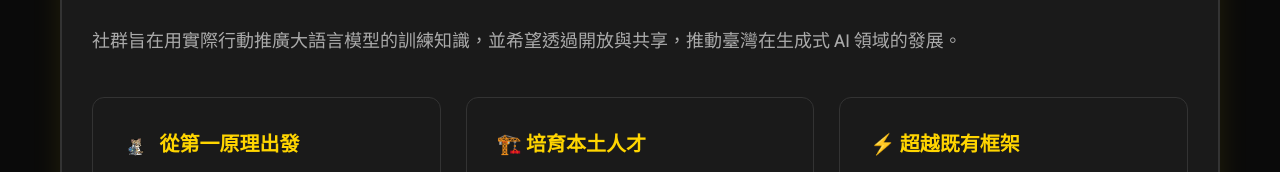
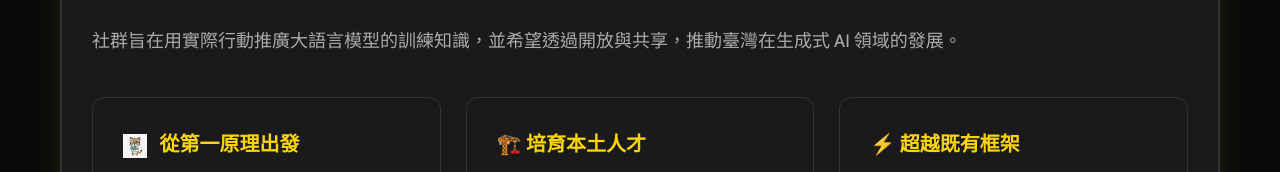
Before and after one commit to thliang01/unofficial-ai-twinkle-website, a plain HTML site: page index.html in a window 1280 px wide. Shown: the part 2400-2572 px from the top of the page. Drawn offline with nearby package versions, Linux system fonts and the light colour scheme.

Commit message:
feat: change The_First.svg
1. Chinese version - "從第一原理出發" now
   uses assets/The_First.svg
  2. English version - "First Principles
  Approach" now uses assets/The_First.svg

```diff
--- a/index.html
+++ b/index.html
@@ -1270,7 +1270,7 @@
 
                         <div class="feature-grid">
                             <div class="feature-card">
-                                <h3><img src="assets/twinkle_ microscope.svg" alt="First Principles" style="width: 24px; height: 24px; vertical-align: middle; margin-right: 8px;"> 從第一原理出發</h3>
+                                <h3><img src="assets/The_First.svg" alt="First Principles" style="width: 24px; height: 24px; vertical-align: middle; margin-right: 8px;"> 從第一原理出發</h3>
                                 <p>在 LLM 這個快速變遷的領域，我們不滿足於使用第三方套件和 API。我們鼓勵群友重造輪子，深入理解每個環節的底層原理，掌握最真實的技術。</p>
                             </div>
                             <div class="feature-card">
@@ -1297,7 +1297,7 @@
 
                         <div class="feature-grid">
                             <div class="feature-card">
-                                <h3><img src="assets/twinkle_ microscope.svg" alt="First Principles" style="width: 24px; height: 24px; vertical-align: middle; margin-right: 8px;"> First Principles Approach</h3>
+                                <h3><img src="assets/The_First.svg" alt="First Principles" style="width: 24px; height: 24px; vertical-align: middle; margin-right: 8px;"> First Principles Approach</h3>
                                 <p>In the rapidly evolving field of LLM, we're not satisfied with just using third-party packages and APIs. We encourage community members to reinvent the wheel, deeply understand the underlying principles of each component, and master the most authentic technology.</p>
                             </div>
                             <div class="feature-card">
```
Also changed, not shown: assets/The_First.svg (added).
